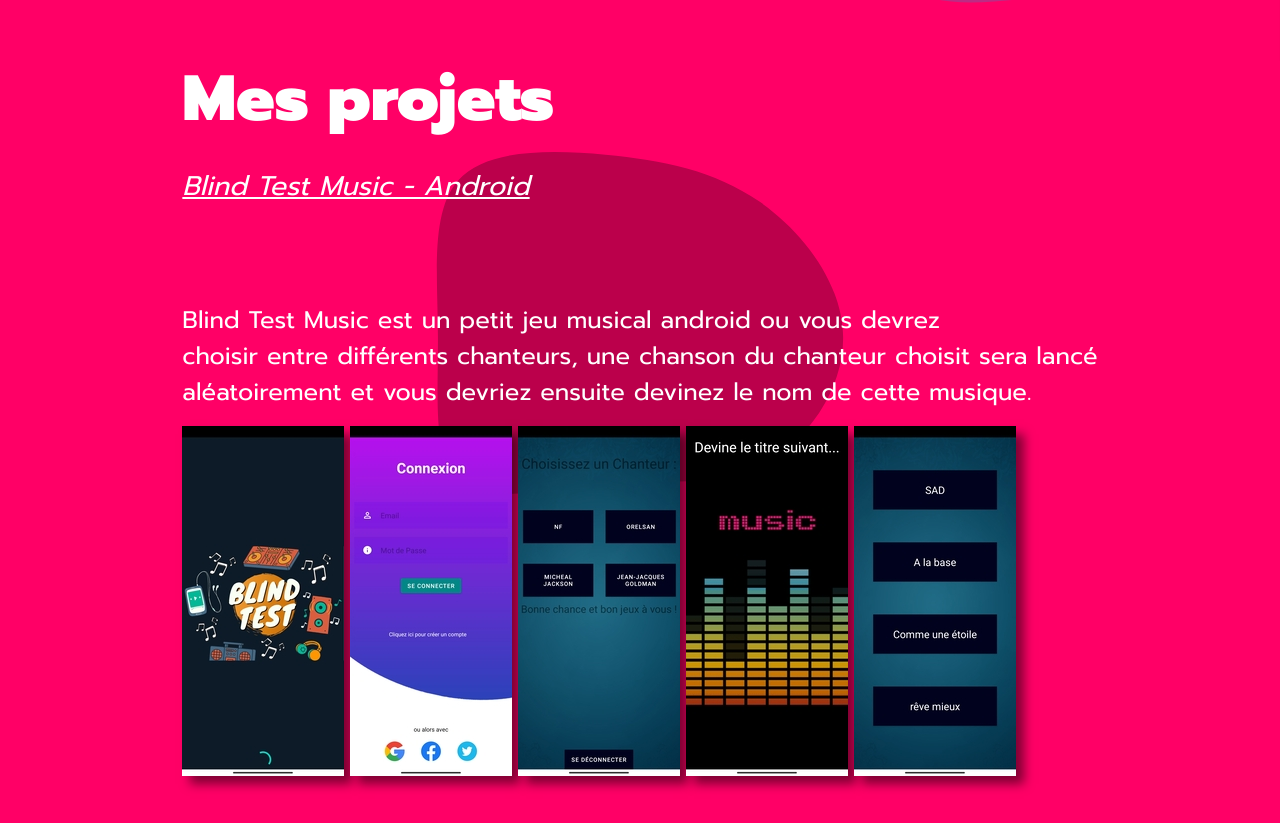
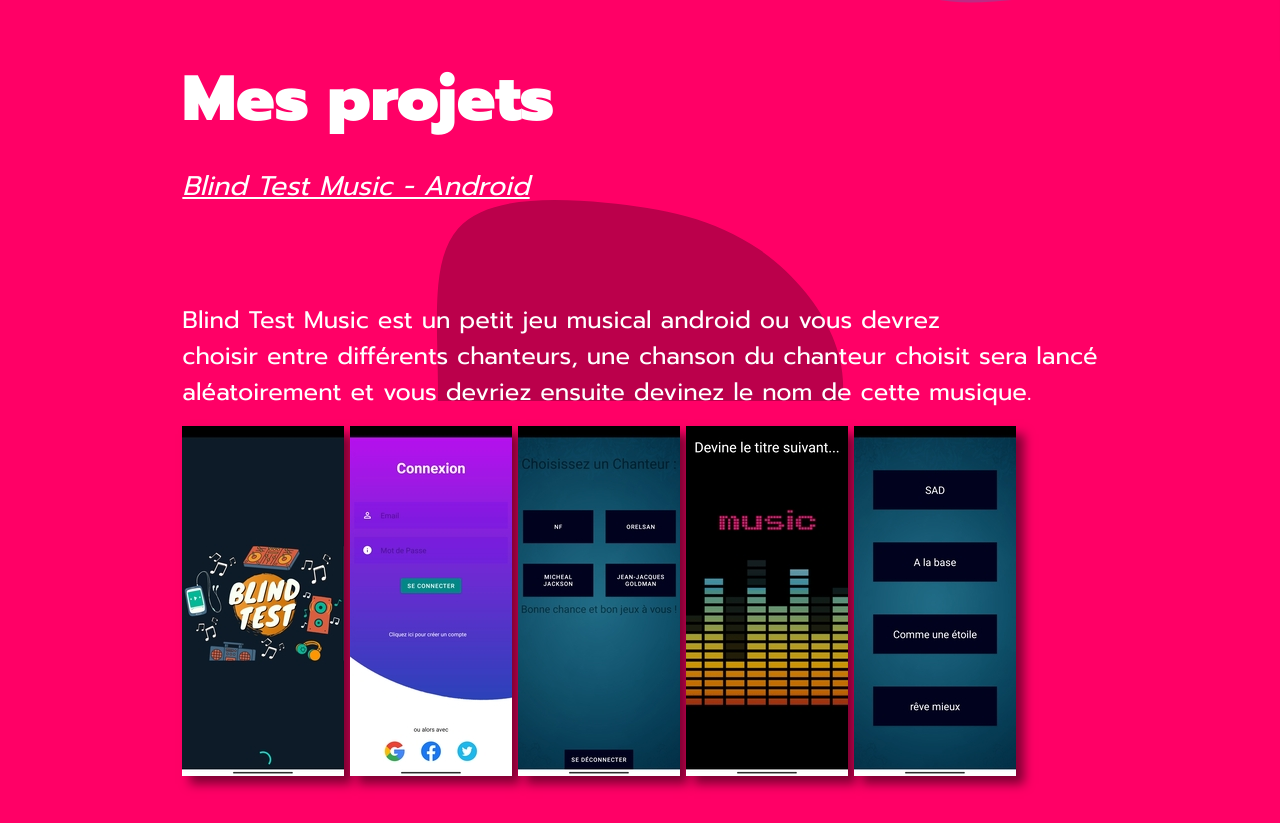
Before and after one commit to conseil-benjamin/conseil-benjamin.github.io, a plain HTML site: page index.html in a window 1280 px wide. Shown: the part 4534-5357 px from the top of the page. Drawn offline with nearby package versions, Linux system fonts and the light colour scheme; a script that the page names is missing.

Commit message:
Update index.html

```diff
--- a/index.html
+++ b/index.html
@@ -160,9 +160,9 @@
       <svg
               class="blob-motion"
               id="visual"
-        viewBox="0 0 960 540"
+              viewBox="0 0 960 300"
               width="960"
-        height="540"
+              height="300"
               xmlns="http://www.w3.org/2000/svg"
               xmlns:xlink="http://www.w3.org/1999/xlink"
               version="1.1"
```
Lines whose indentation alone changed are shown as unchanged.
